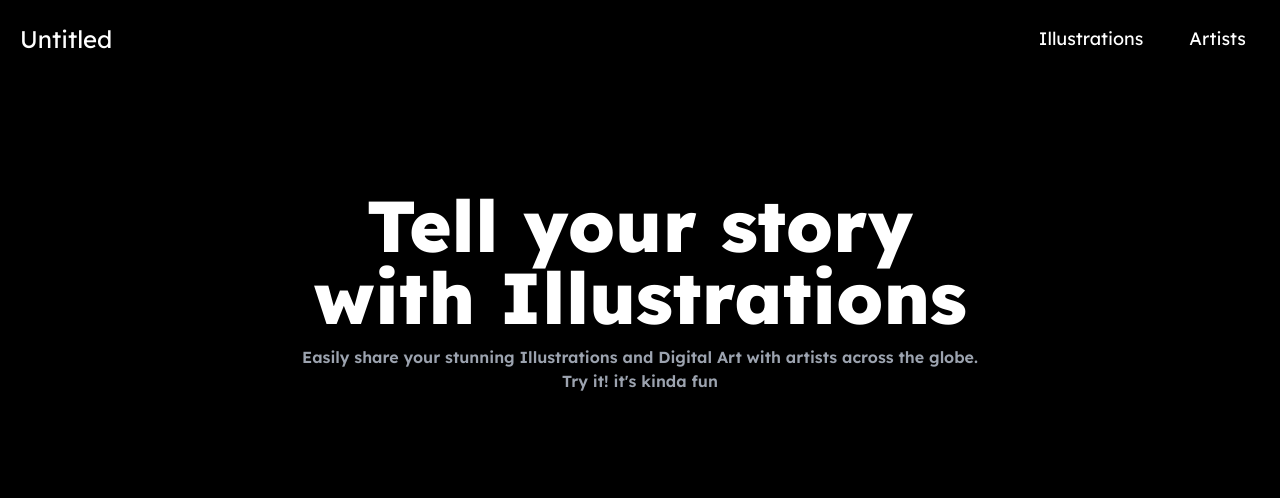
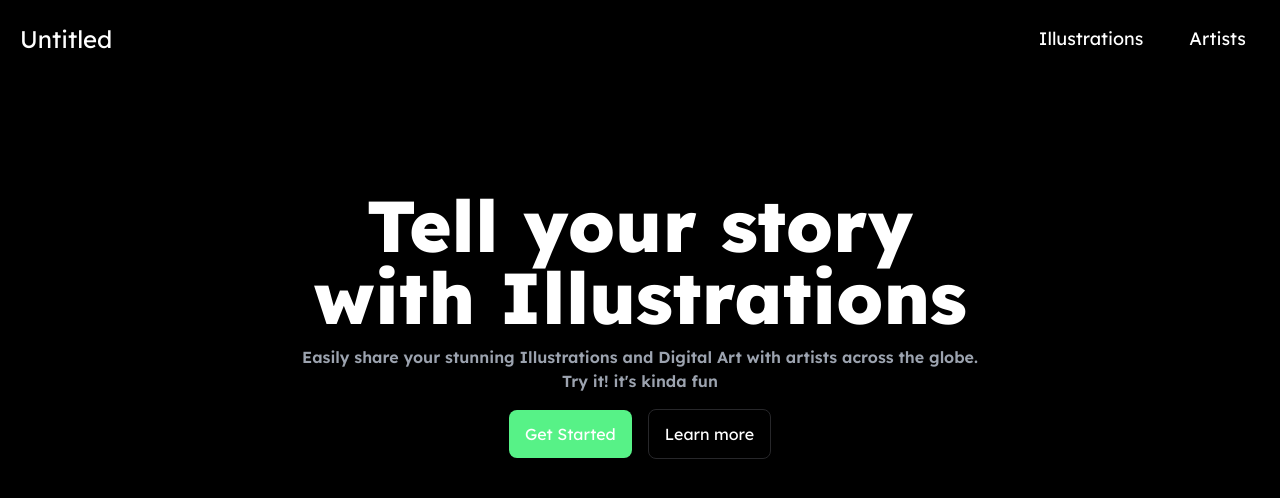
Before and after one commit to riskysh/Math-Fun, a SvelteKit app: page / in a window 1280 px wide. Shown: the top 498 px of the page. Built offline with nearby package versions, Linux system fonts and the light colour scheme.

Commit message:
First part of home page completed

```diff
--- a/src/routes/+page.svelte
+++ b/src/routes/+page.svelte
@@ -14,6 +14,12 @@ import Header from './Header.svelte'
 	<h1 class="text-white text-center text-7xl font-extrabold mt-28">Tell your story <br>with Illustrations</h1>
 	<p class="text-gray-400 text-center text-1xl font-semibold mt-3">Easily share your stunning Illustrations and Digital Art with artists across the globe.<br>
 		 Try it! it's kinda fun</p>
+	<div class="mt-4 flex w-full items-center justify-center gap-4">
+	<button class="text-white bg-[#57F287] px-4 p-3 rounded-lg hover:bg-[#30c45f] transition-all">Get Started</button>
+	<button class="text-white border border-[#27272a] px-4 p-3 rounded-lg hover:bg-[#27272a] transition-all">Learn more</button>
+	</div>
+
+
 </section>
 
 <style>
```
